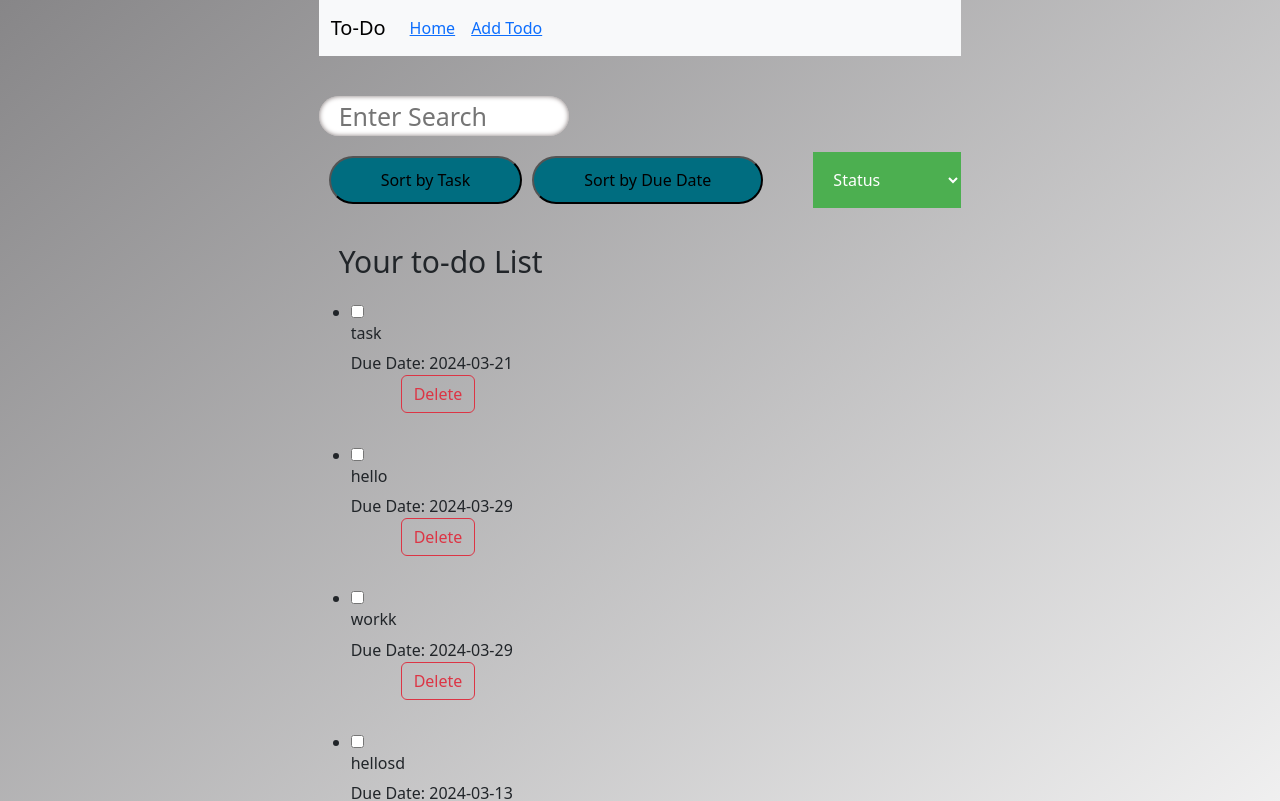
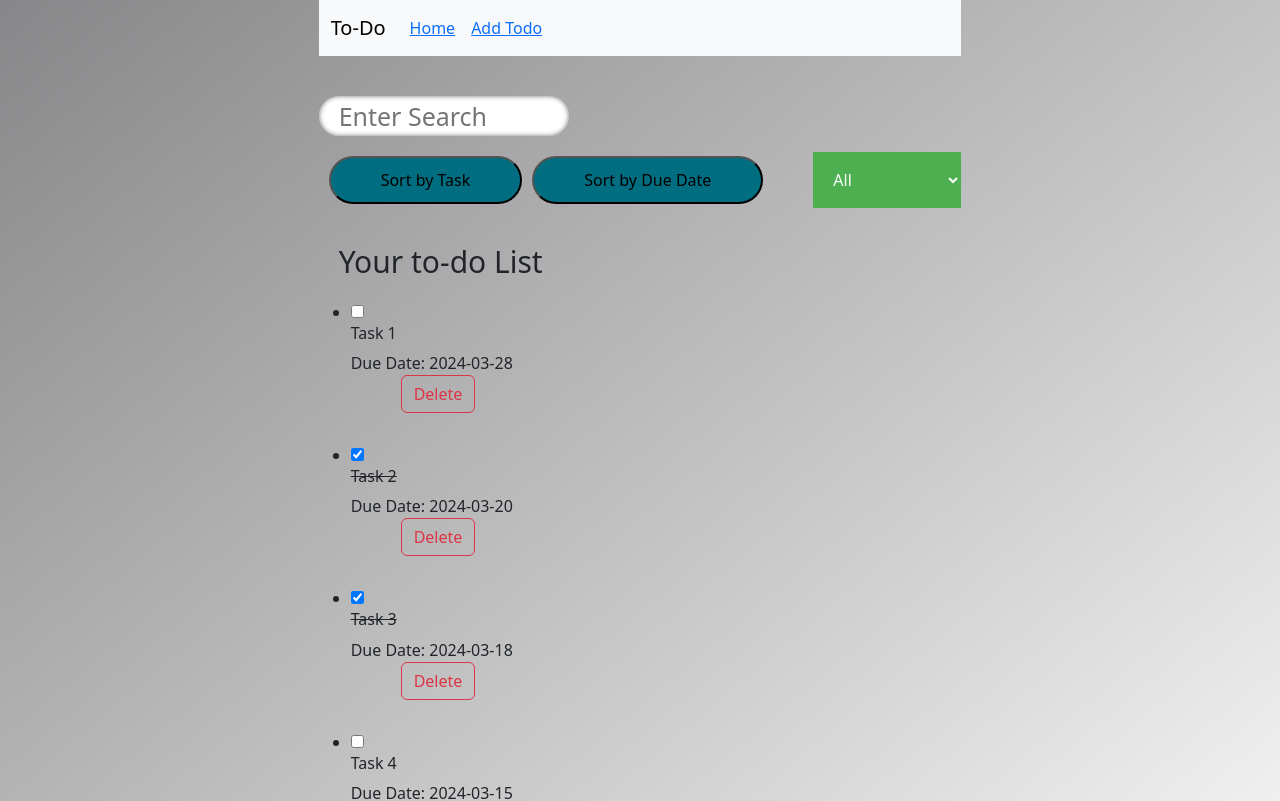
Before and after one commit to SharanyaSD/ReactJS, a React app: page / in a window 1280 px wide. Shown: the top 801 px of the page. Built offline with nearby package versions, Linux system fonts and the light colour scheme; data requests are answered from the project's data file; the HTML template or start-up script is replaced by a standard one; a web font is replaced by a local one.

Commit message:
Added to server

```diff
--- a/src/component/FilterBar.tsx
+++ b/src/component/FilterBar.tsx
@@ -12,10 +12,11 @@ const FilterBar = ({
   onSortByDueDate: () => void;
   onStatusChange: (value: string) => void;
 }) => {
-  const [searchItem, setSearchItem] = useState("");
-  const [statusValue, setStatusValue] = useState("");
+  const [searchItem, setSearchItem] = useState<string>("");
+  const [statusValue, setStatusValue] = useState<string>("");
 
   const handleSearchChange = (e: React.ChangeEvent<HTMLInputElement>) => {
+    e.preventDefault();
     setSearchItem(e.target.value);
     onSearch(e.target.value);
   };
@@ -47,9 +48,9 @@ const FilterBar = ({
         value={statusValue}
         onChange={handleStatusChange}
       >
-        <option value="">Status</option>
-        <option value="completed">Completed</option>
-        <option value="incomplete">Incompleted</option>
+        <option value="all">All</option>
+        <option value="true">Completed</option>
+        <option value="false">Incompleted</option>
       </select>
     </div>
   );
--- a/src/component/ListTodoItem.tsx
+++ b/src/component/ListTodoItem.tsx
@@ -6,7 +6,12 @@ import { useNavigate } from "react-router-dom";
 interface ListTodoItemProps {
   todos: TodoInterface[];
   deleteTodo: (id: string) => void;
-  handleCheckbox: (id: string, checked: boolean) => void;
+  handleCheckbox: (
+    id: string,
+    title: string,
+    checked: boolean,
+    dueDate: string
+  ) => void;
   loading?: boolean;
   error?: string | null;
 }
@@ -30,7 +35,14 @@ const ListTodoItem: React.FC<ListTodoItemProps> = (props) => {
       <input
         type="checkbox"
         checked={todo.completed}
-        onChange={(e) => props.handleCheckbox(todo.id, e.target.checked)}
+        onChange={(e) =>
+          props.handleCheckbox(
+            todo.id,
+            todo.title,
+            e.target.checked,
+            todo.dueDate
+          )
+        }
       />
       <span
         className="span"
@@ -68,18 +80,14 @@ const ListTodoItem: React.FC<ListTodoItemProps> = (props) => {
   return (
     <div className="main-container">
       <h1 className="ToDoh1">Your to-do List </h1>
-      {props.error && <p> {props.error}</p>}
-      {props.loading && <p> Loading... </p>}
-      {!props.loading && (
+
       <>
         <ul>{renderRecords}</ul>
         {totalPages > 1 && (
           <nav aria-label="Page navigation example">
             <ul className="pagination">
               {/* Handling condition for no prev page */}
-                <li
-                  className={`page-item ${currentPage == 1 ? "disabled" : ""}`}
-                >
+              <li className={`page-item ${currentPage == 1 ? "disabled" : ""}`}>
                 <a
                   className="page-link"
                   onClick={() => handlePageClick(currentPage - 1)}
@@ -122,7 +130,6 @@ const ListTodoItem: React.FC<ListTodoItemProps> = (props) => {
           </nav>
         )}
       </>
-      )}
     </div>
   );
 };
--- a/src/component/Todo.tsx
+++ b/src/component/Todo.tsx
@@ -6,41 +6,57 @@ import "./styles.css";
 
 import FilterBar from "./FilterBar";
 import useFetch from "./useFetch";
-// import { useQueryClient } from "react-query";
+import { useQueryClient } from "@tanstack/react-query";
 
 function Todo() {
   const [todos, setTodos] = useState<TodoInterface[]>([]);
   const { data, isLoading, error } = useFetch();
+  const [status, setStatus] = useState<string>("all");
 
   useEffect(() => {
-    fetch(url)
-      .then((res) => res.json())
-      .then((data) => setTodos(data));
-  }, []);
+    if (data) {
+      setTodos(data);
+    }
+  }, [data]);
 
-  // const queryClient = useQueryClient();
+  const queryClient = useQueryClient();
+
   const deleteTodo = async (id: string) => {
+    try {
       await fetch(`${url}/${id}`, { method: "DELETE" });
-    const filterTodo = todos.filter((todo) => todo.id !== id);
-    setTodos(filterTodo);
+      queryClient.refetchQueries({ queryKey: ["todos"] });
+    } catch (error) {
+      console.error("Error deleting todo: ", error);
+    }
   };
 
-  // const deleteTodo = async (id: string) => {
-  //   console.log("Working delete");
-  //   try {
-  //     await fetch(`${url}/${id}`, { method: "DELETE" });
-  //     queryClient.refetchQueries(["todoList"]);
-  //   } catch (error) {
-  //     console.error("Error deleting todo: ", error);
-  //   }
-  // };
-
-  const handleCheckbox = async (id: string, checked: boolean) => {
-    await fetch(`${url}/${id}, {method}`);
+  const handleCheckbox = async (
+    id: string,
+    title: string,
+    checked: boolean,
+    dueDate: string
+  ) => {
+    try {
       const updatedTodos = todos.map((todo) =>
         todo.id === id ? { ...todo, completed: checked } : todo
       );
       setTodos(updatedTodos);
+      await fetch(`${url}/${id}`, {
+        method: "PUT",
+        headers: {
+          "Content-Type": "application/json",
+        },
+        body: JSON.stringify({ id, title, completed: checked, dueDate }),
+      });
+      // queryClient.refetchQueries({ queryKey: ["todos"] });
+    } catch (error) {
+      setTodos((prevTodos) =>
+        prevTodos.map((todo) =>
+          todo.id === id ? { ...todo, completed: !checked } : todo
+        )
+      );
+    }
+    console.error("Error updating todo: ", error);
   };
 
   console.log(todos);
@@ -75,13 +91,21 @@ function Todo() {
   };
 
   const handleStatusChange = (value: string) => {
-    let filteredTodos = [...todos];
-    if (value === "completed")
-      filteredTodos = filteredTodos.filter((todo) => todo.completed);
-    else if (value === "incomplete")
-      filteredTodos = filteredTodos.filter((todo) => !todo.completed);
-    setTodos(filteredTodos);
+    setStatus(value);
   };
+
+  const filteredTodoByStatus =
+    status === "all"
+      ? todos
+      : todos.filter((todo) => String(todo.completed) === status);
+
+  if (error) {
+    return <>{error}</>;
+  }
+
+  if (isLoading) {
+    return <>Loading..</>;
+  }
 
   return (
     <>
@@ -91,20 +115,14 @@ function Todo() {
         onSortByDueDate={sortByDate}
         onStatusChange={handleStatusChange}
       />
-      {error ? (
-        // <p> {error} </p>
-        alert(error)
-      ) : isLoading ? (
-        <p>Loading...</p>
-      ) : (
+
       <ListTodoItem
-          todos={todos}
+        todos={filteredTodoByStatus}
         deleteTodo={deleteTodo}
         handleCheckbox={handleCheckbox}
         loading={isLoading}
         error={error}
       />
-      )}
     </>
   );
 }
--- a/src/component/useFetch.tsx
+++ b/src/component/useFetch.tsx
@@ -1,7 +1,5 @@
 import { url } from "../utils/TodoApi";
-import { keepPreviousData } from "@tanstack/react-query";
-
-import { useQuery } from "@tanstack/react-query";
+import { keepPreviousData, useQuery } from "@tanstack/react-query";
 
 // interface FetchResult {
 //   loading: boolean;
@@ -52,6 +50,7 @@ const useFetch = () => {
     placeholderData: keepPreviousData,
 
     queryFn: async () => {
+      // const apiUrl = `${url}?_limit=5&_page=1`;
       return fetch(url).then((res) => res.json());
     },
   });
--- a/src/database/db.json
+++ b/src/database/db.json
@@ -1,39 +1,57 @@
 {
   "tasks": [
     {
-      "id": "911bd120-cb38-4a96-8ae4-1c26d05b738e",
-      "title": "task",
-      "dueDate": "2024-03-21",
+      "id": "84675dd9-d1db-40a8-8c88-02cec21a826a",
+      "title": "Task 1",
+      "dueDate": "2024-03-28",
       "completed": false
     },
     {
-      "id": "52a5329d-3263-4bc5-901d-5492e27ce9db",
-      "title": "hello",
+      "id": "bb069af9-3110-4ee4-9d25-af516015dd0c",
+      "title": "Task 2",
+      "completed": true,
+      "dueDate": "2024-03-20"
+    },
+    {
+      "id": "70e52878-c824-4969-968c-57e9f55843bf",
+      "title": "Task 3",
+      "completed": true,
+      "dueDate": "2024-03-18"
+    },
+    {
+      "id": "c7170cd2-17af-4049-a2e6-34097747ceba",
+      "title": "Task 4",
+      "completed": false,
+      "dueDate": "2024-03-15"
+    },
+    {
+      "id": "da1a6ddd-3c57-456c-9558-217134ae4eb6",
+      "title": "task 5",
+      "dueDate": "2024-03-16",
+      "completed": false
+    },
+    {
+      "id": "9b5a94e2-20cb-4f94-8d9c-3b02307bde12",
+      "title": "task 6",
+      "completed": false,
+      "dueDate": "2024-03-31"
+    },
+    {
+      "id": "9fd03da7-e8ec-4a79-9e6d-b977d300c76a",
+      "title": "task 7",
+      "completed": true,
+      "dueDate": "2024-03-29"
+    },
+    {
+      "id": "abf45900-f0ba-402a-83c4-2aed9c5366c0",
+      "title": "Task 9",
       "dueDate": "2024-03-29",
       "completed": false
     },
     {
-      "id": "c7790a2c-9826-4090-9d88-b6fcdac7c42f",
-      "title": "workk",
-      "dueDate": "2024-03-29",
-      "completed": false
-    },
-    {
-      "id": "f0212fd3-2542-48f0-80c7-8e9083cb65b9",
-      "title": "hellosd",
-      "dueDate": "2024-03-13",
-      "completed": false
-    },
-    {
-      "id": "68d785b8-4026-402c-8116-0c36c741fd98",
-      "title": "sdzcx",
-      "dueDate": "2024-03-27",
-      "completed": false
-    },
-    {
-      "id": "d2a27e42-8902-435f-b2bc-63e7131b8d4d",
-      "title": "tasks",
-      "dueDate": "2024-03-28",
+      "id": "f7fcde1d-1c91-4f99-9cae-4b1924bd6417",
+      "title": "todo000",
+      "dueDate": "2024-03-21",
       "completed": false
     }
   ]
```
Lines whose indentation alone changed are shown as unchanged.
